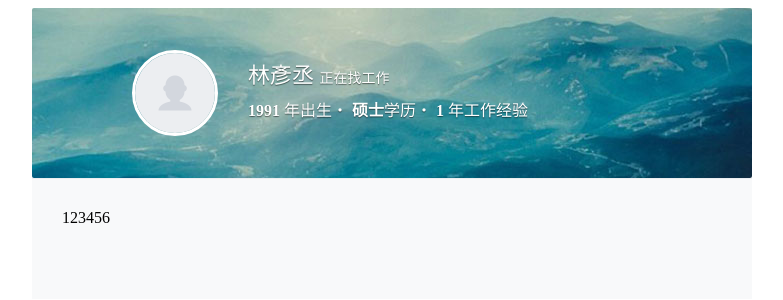
After one commit to q123wer2002/Taolou, a PHP site: page /templates/content/userMe.html in a window 1280 px wide. The commit adds this page. Shown: the top 300 px of the page, without its empty margins (248-1031 px from the left). Run offline with PHP 8.4, Linux system fonts and the light colour scheme.

Commit message:
userMe_part1

```diff
--- /dev/null
+++ b/css/userMe.css
@@ -0,0 +1,11 @@
+.onlineCV{width: 720px;margin: auto;height: auto;}
+	.profile{width: 720px;height: 86px;padding: 42px 0px 42px 0px;background-image: url(../images/userMe/online_resume_head.jpg);border-radius:2px;}
+		.avatar{width: 80px;height: 80px;margin: 0px 30px 0px 100px;border-radius: 45px;overflow: hidden;border: 3px solid #ffffff;float: left;z-index: 2px;}
+		.avatar img{width: 100%;color: transparent;}
+		.avatar:hover{background: #a2a8b3;cursor: pointer;opacity: 0.8;}
+		.main{margin-top:11px;line-height: 30px;height: 30px;font-size: 22px;}
+		.clearfix{zoom:1;}
+			.name{color: #ffffff;text-shadow:0 1px 1px rgba(0,0,0,.5);}
+			.status{color: #ffffff;font-size: 14px;text-shadow:0 1px 1px rgba(0,0,0,.5);}
+		.experience{line-height: 20px;margin-top: 10px;color: #ffffff;text-shadow:0 1px 1px rgba(0,0,0,.5);}
+	.profile-seg{width: 660px;height: 60px;padding: 30px;border-top:1px solid #eceef1;background: #f8f9fa;}
--- a/include/db_config.php
+++ b/include/db_config.php
@@ -1,7 +1,7 @@
 <?php
 $dbHost = "localhost";
 $dbUser = "root";
-$dbPass = "1234";
+$dbPass = "135792468xcudy";
 $dbData = "taolou";
 
 /*$dbHost = "203.69.42.12";
--- /dev/null
+++ b/templates/content/userMe.html
@@ -0,0 +1,22 @@
+<link rel="stylesheet" type="text/css" href="css/userMe.css">
+
+<div class='onlineCV'>
+	<div class='profile'>
+		<div class='avatar'>
+			<img src="images/userMe/user-default.jpg" alt="">
+		</div>
+		<div class='main clearfix'>
+			<span class="name">林彥丞</span>
+			<span class="status" data-val="0">正在找工作</span>
+		</div>
+		<div class="experience sub">
+			<span class="birth" data-birth="1991"><b>1991</b> 年出生・</span>
+			<span class="degree" data-degree="1"><b>硕士</b>学历・</span>
+			<span class="work-years"><b>1</b> 年工作经验</span>
+		</div>
+	</div>
+
+	<div class='profile-seg'>
+		123456
+	</div>
+</div>
```
Also changed, not shown: js/ANcontrol.js (+9 -7 lines), userMe.php (+14 -1 lines), images/userMe/online_resume_head.jpg (added), images/userMe/user-default.jpg (added).
